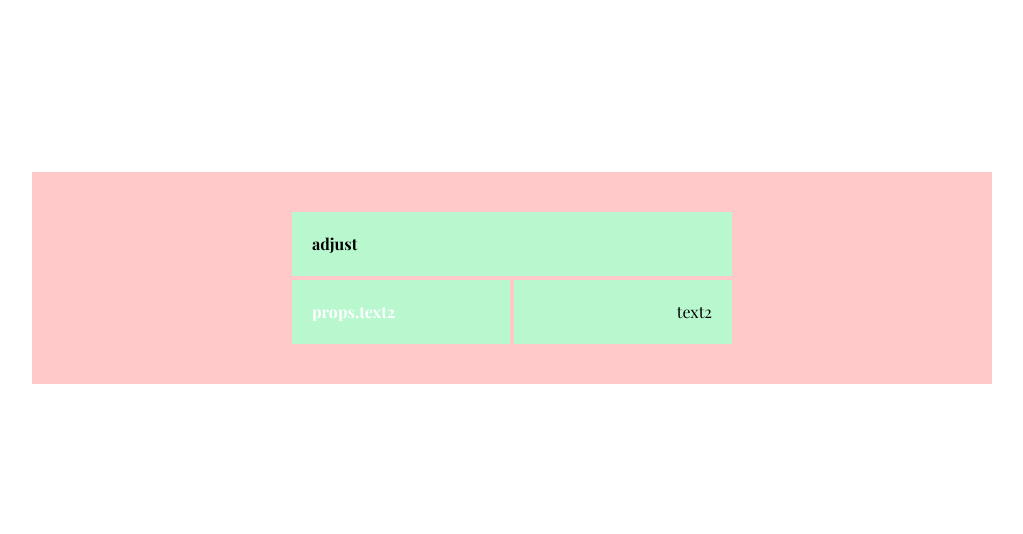
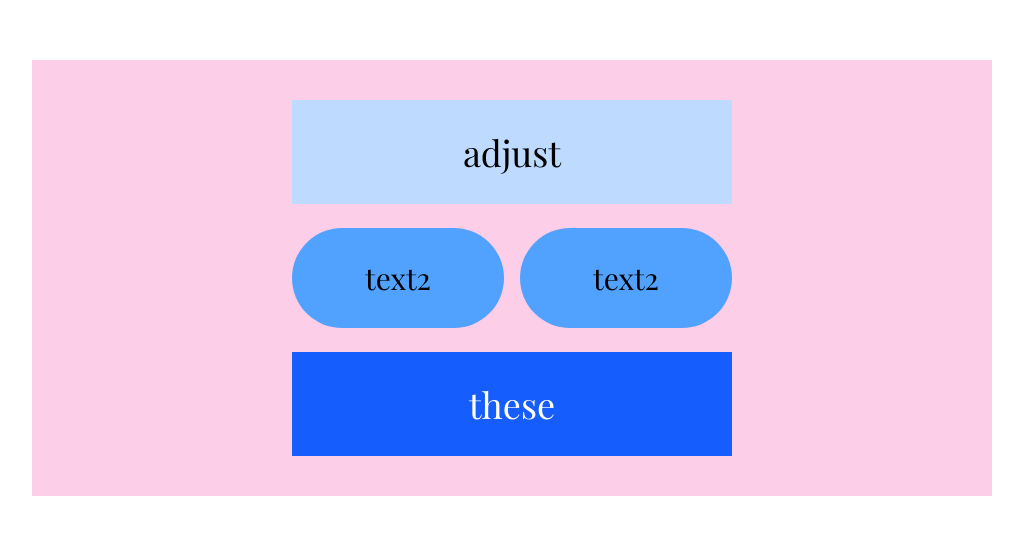
Before and after one commit to acm-ucr/vsa-website, a Next.js app: page / in a window 1280 px wide. Shown: the part 122-656 px from the top of the page, without its empty margins (128-1151 px from the left). Built offline with nearby package versions, Linux system fonts and the light colour scheme.

Commit message:
Completed Flexbox-Lesson 5 by Editing Example.tsx file so website looks like example

```diff
--- a/src/components/Example.tsx
+++ b/src/components/Example.tsx
@@ -1,16 +1,25 @@
 const Example = (props: { text1: string; text2: string; text3: string }) => {
   return (
-    <div className="flex w-3/4 flex-col items-center gap-1 bg-red-200 p-10">
-      <div className="w-1/2 bg-green-200 p-5 text-left font-bold">
+    <div className="flex w-3/4 flex-col items-center gap-6 bg-pink-200 p-10">
+      {/* Top box - light blue */}
+      <div className="w-1/2 bg-blue-200 p-8 text-center text-4xl">
         {props.text1}
       </div>
-      <div className="flex w-1/2 flex-row gap-1">
-        <div className="w-full bg-green-200 p-5 text-left font-bold text-white">
-          props.text2
+
+      {/* Middle row - two rounded blue pills */}
+      <div className="flex w-1/2 flex-row gap-4">
+        <div className="w-full rounded-full bg-blue-400 px-12 py-8 text-center text-3xl">
+          {props.text2}
         </div>
-        <div className="w-full bg-green-200 p-5 text-right">{props.text2}</div>
+        <div className="w-full rounded-full bg-blue-400 px-12 py-8 text-center text-3xl">
+          {props.text2}
+        </div>
       </div>
-      {/* Hint: Add another box/div here similarly to line 4 */}
+
+      {/* Bottom box - darker blue */}
+      <div className="w-1/2 bg-blue-600 p-8 text-center text-4xl text-white">
+        {props.text3}
+      </div>
     </div>
   );
 };
```
